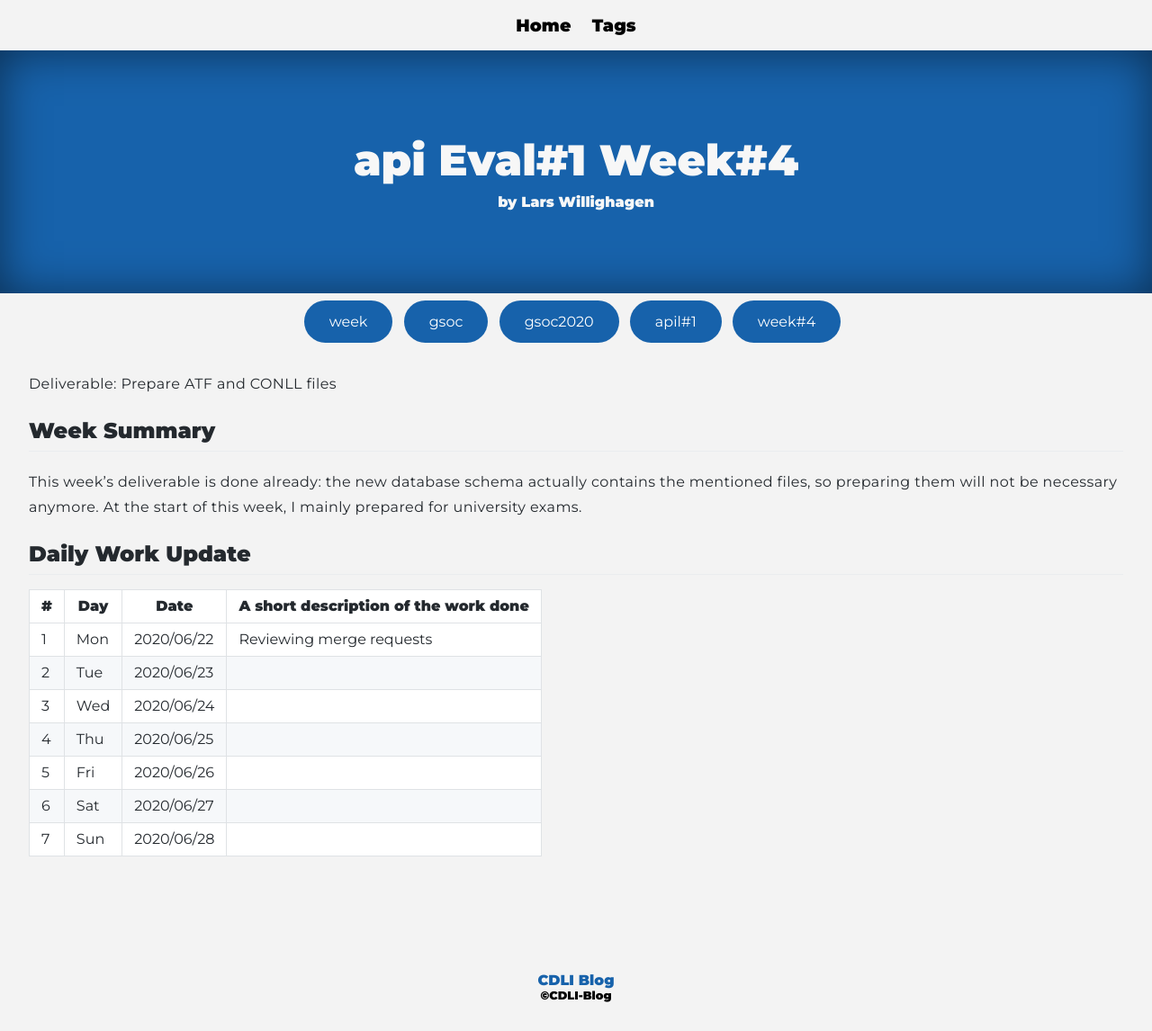
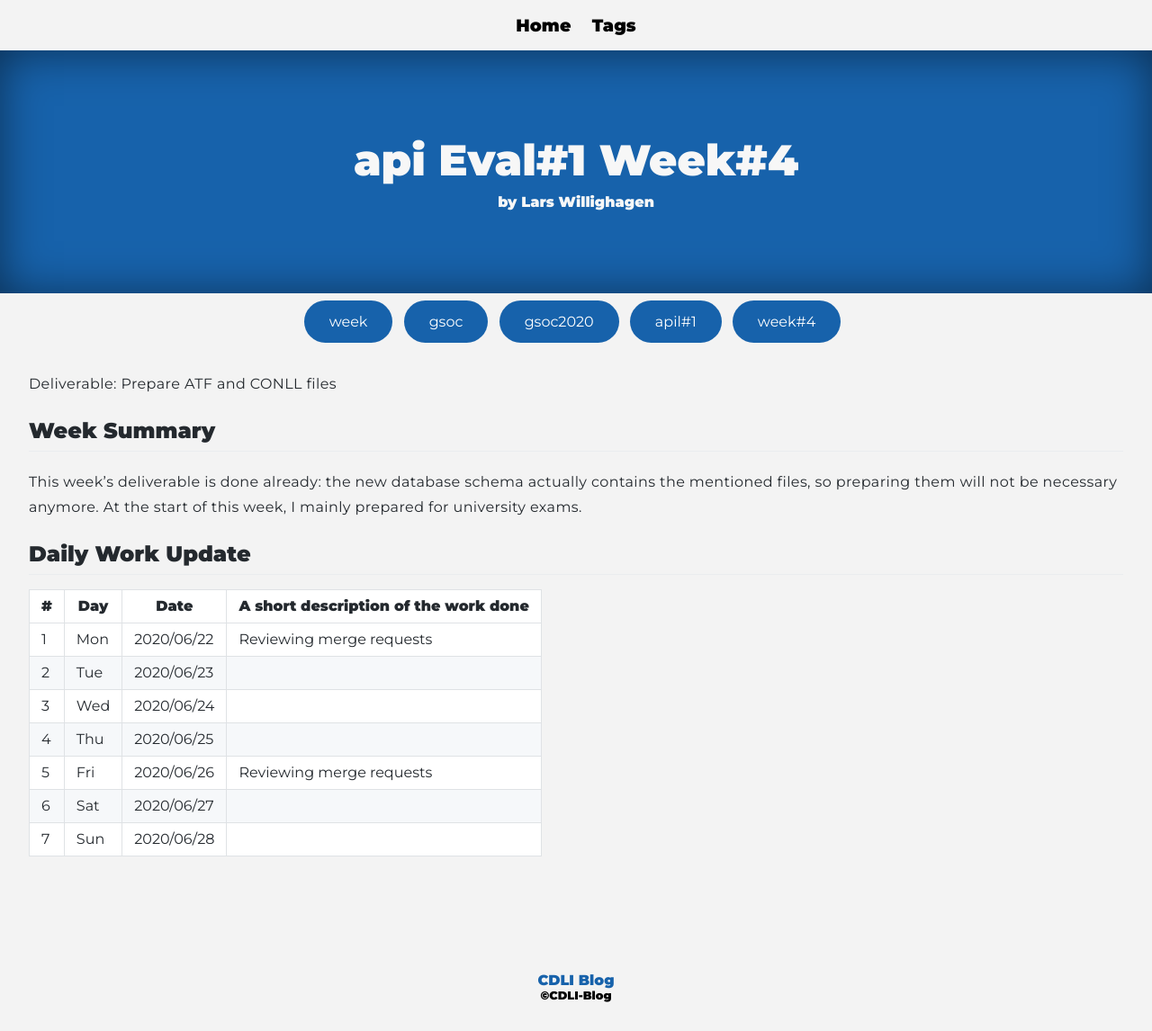
Before and after one commit to cdli-gh/blog, a Jekyll site: the page built from _blog/gsoc20/api/posts/04_week4.md, in a window 1280 px wide. Shown: the whole page at 90% size. Built offline with Jekyll 4.4.1, drawn with Linux system fonts in a browser that asks for light colours; Markdown is read by kramdown in place of the engine named in the settings.

Commit message:
gsoc20/api: week 4

```diff
--- a/_blog/gsoc20/api/posts/04_week4.md
+++ b/_blog/gsoc20/api/posts/04_week4.md
@@ -21,6 +21,6 @@ of this week, I mainly prepared for university exams.
 | 2 | Tue | 2020/06/23 |  |
 | 3 | Wed | 2020/06/24 |  |
 | 4 | Thu | 2020/06/25 |  |
-| 5 | Fri | 2020/06/26 |  |
+| 5 | Fri | 2020/06/26 | Reviewing merge requests |
 | 6 | Sat | 2020/06/27 |  |
 | 7 | Sun | 2020/06/28 |  |
```
